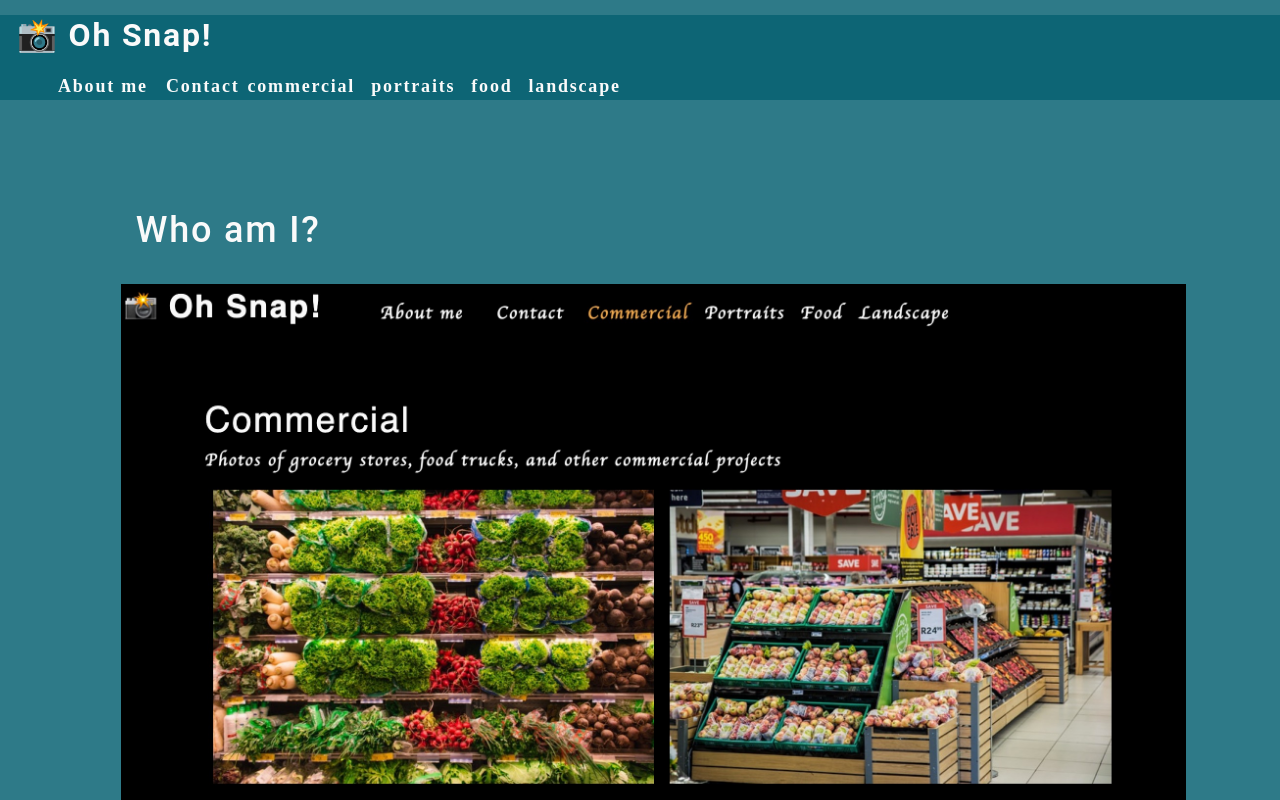
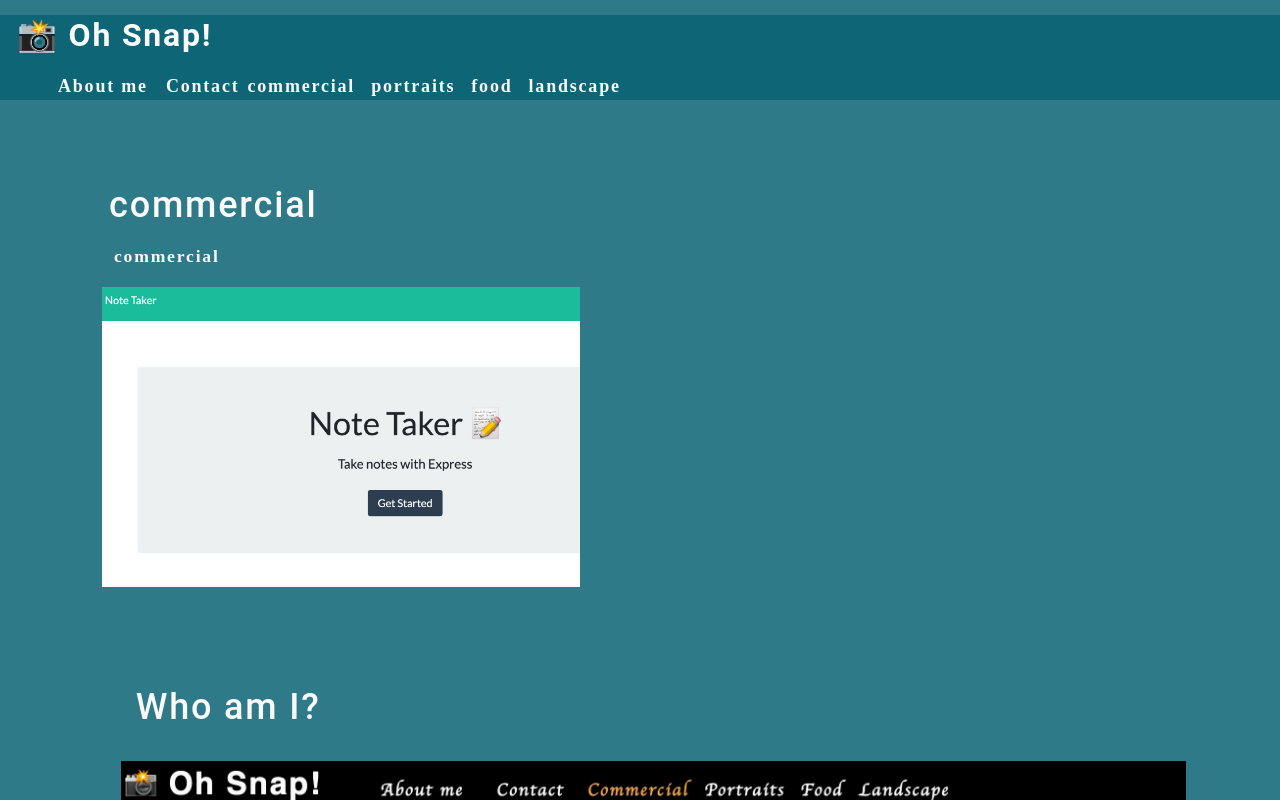
Before and after one commit to Gelenhaus/elenbaasReactPortfolio, a React (Create React App) app: page / in a window 1280 px wide. Shown: the top 800 px of the page. Built offline with nearby package versions, Linux system fonts and the light colour scheme.

Commit message:
almost caught back up

```diff
--- a/src/App.js
+++ b/src/App.js
@@ -1,12 +1,14 @@
 import React from 'react';
 import Nav from './components/Nav/index';
 import AboutMe from './components/AboutMe/index';
+import Projects from './components/Projects/index';
 
 function App() {
   return (
     <div>
       <Nav></Nav>
       <main>
+        <Projects></Projects>
         <AboutMe></AboutMe>
       </main>
     </div>
--- a/src/components/Projects/index.js
+++ b/src/components/Projects/index.js
@@ -1 +1,24 @@
-import React from 'react';
+import React from "react";
+import noteTaker from '../../assets/noteTaker/noteTaker.jpg';
+
+function Projects(props) {
+    const currentCategory = {
+        name: "commercial",
+        description:
+            "Photos of grocery stores, food trucks, and other commercial projects",
+    };
+    return (
+        <section>
+            <h1>{currentCategory.name}</h1>
+            <p>{currentCategory.name}</p>
+            <div>
+                <img
+                    src={noteTaker}
+                    alt="Commercial Example"
+                    className="img-thumbnail mx-1"
+                ></img>
+            </div>
+        </section>
+    );
+}
+export default Projects;
```
